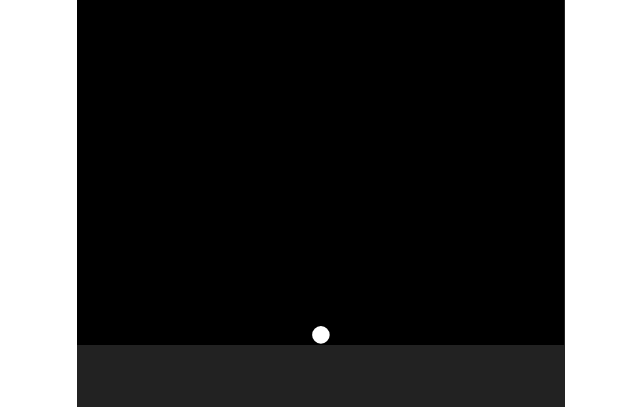
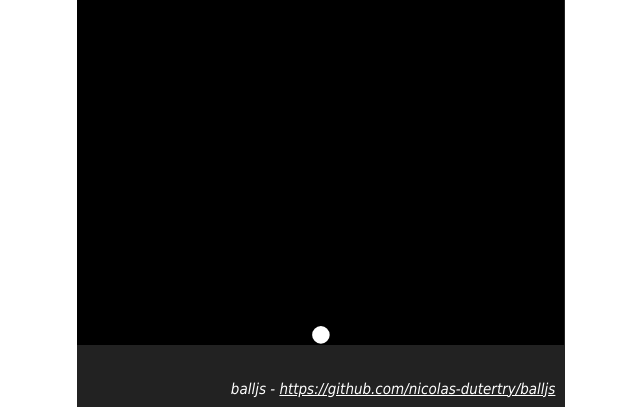
Before and after one commit to mars9541/Brick-breaker, a plain HTML site: page index.html in a window 1280 px wide. Shown: the part 393-800 px from the top of the page, without its empty margins (319-959 px from the left). Drawn offline with Linux system fonts and the light colour scheme.

Commit message:
Game over style

```diff
--- a/css/balljs.css
+++ b/css/balljs.css
@@ -48,10 +48,23 @@ canvas {
     display: block;
 }
 
-#message {
+#game-over {
+	position: fixed;
+    text-align: center;
+    background-color: rgb(211,10,15);
+    color: #FFFFFF;
+    z-index: 0;
+}
+
+#about {
     position: fixed;
-    font-family: Courier New;
-    background-color: #222222;
-    color: red;
-    text-align: center;
+    display: block;
+    text-align: right;
+    color: #FFFFFF;
+    font-family: Tahoma;
+    font-style: italic;
 }
+
+#about a, #about a:HOVER, #about a:VISITED {
+	color: #FFFFFF;
+}
--- a/index.html
+++ b/index.html
@@ -18,7 +18,8 @@
             <canvas id='canvas-background'></canvas>
             <canvas id='canvas-blocks'></canvas>
             <canvas id='canvas-balls'></canvas>
-            <div id="message"></div>
+            <div id="game-over">GAME OVER</div>
+            <div id="about">balljs - <a href="https://github.com/nicolas-dutertry/balljs" target="_new">https://github.com/nicolas-dutertry/balljs</a></div>
         </div>
     </body>
  </html>
--- a/js/balljs.js
+++ b/js/balljs.js
@@ -52,11 +52,17 @@ function loadGame() {
     $("canvas").attr("height", height+2);
     $("canvas").offset({top: headerDiv.height(), left: left});
 
-    var messageDiv = $("#message");
-    messageDiv.css("font-size", fontSize*2 + "px");
-    messageDiv.offset({top: headerDiv.height()+height+2, left: left});
-    messageDiv.width(width);
-    messageDiv.html("&nbsp;");
+    var gameOverDiv = $("#game-over");
+    gameOverDiv.css("font-size", fontSize*2 + "px");
+    gameOverDiv.css("border-radius", fontSize + "px");
+    gameOverDiv.offset({top: height/2, left: left+0.05*width});
+    gameOverDiv.width(0.9*width);
+    gameOverDiv.css("z-index", "0");
+
+    var aboutDiv = $("#about");
+    aboutDiv.css("font-size", Math.floor(0.8*fontSize) + "px");
+    aboutDiv.width(width-fontSize/2);
+    aboutDiv.offset({top: documentHeight-aboutDiv.height()-fontSize/2, left: left});
 
     var canvasBackground = document.getElementById("canvas-background");
     var ctxBackground = canvasBackground.getContext("2d");
@@ -285,7 +291,7 @@ function loadGame() {
         			localStorage.bestScore = bestScore;
         		}
         	}
-            messageDiv.html("Game over");
+            gameOverDiv.css("z-index", "4");
 
         } else {
         	scoreDiv.html("" + level);
```
